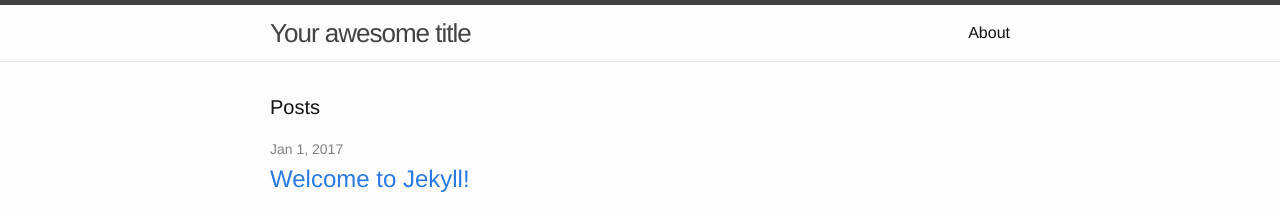
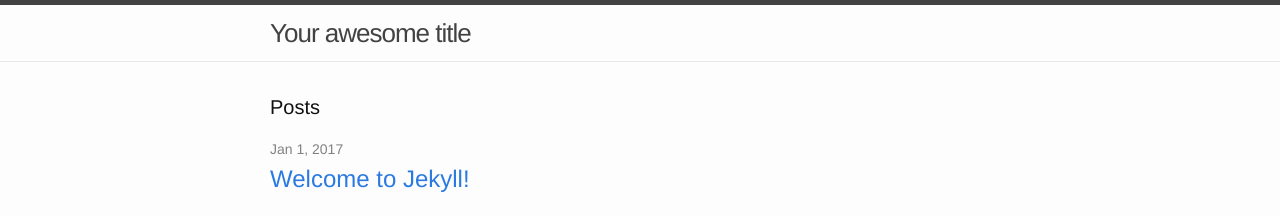
Before and after one commit to alvaromorate/alvaromorate.github.io, a Jekyll site: the page built from index.html, in a window 1280 px wide. Shown: the top 216 px of the page. Built offline with Jekyll 4.4.1, drawn with Linux system fonts in a browser that asks for light colours.

Commit message:
Update header.html

```diff
--- a/_includes/header.html
+++ b/_includes/header.html
@@ -15,8 +15,8 @@
 
       <div class="trigger">
         {% for my_page in site.pages %}
-          {% if my_page.title %}
-          <a class="page-link" href="{{ my_page.url | prepend: site.baseurl }}">{{ my_page.title }}</a>
+          {% if alvaromorate.title %}
+          <a class="page-link" href="{{ my_page.url | prepend: site.baseurl }}">{{ alvaromorate.title }}</a>
           {% endif %}
         {% endfor %}
       </div>
```
